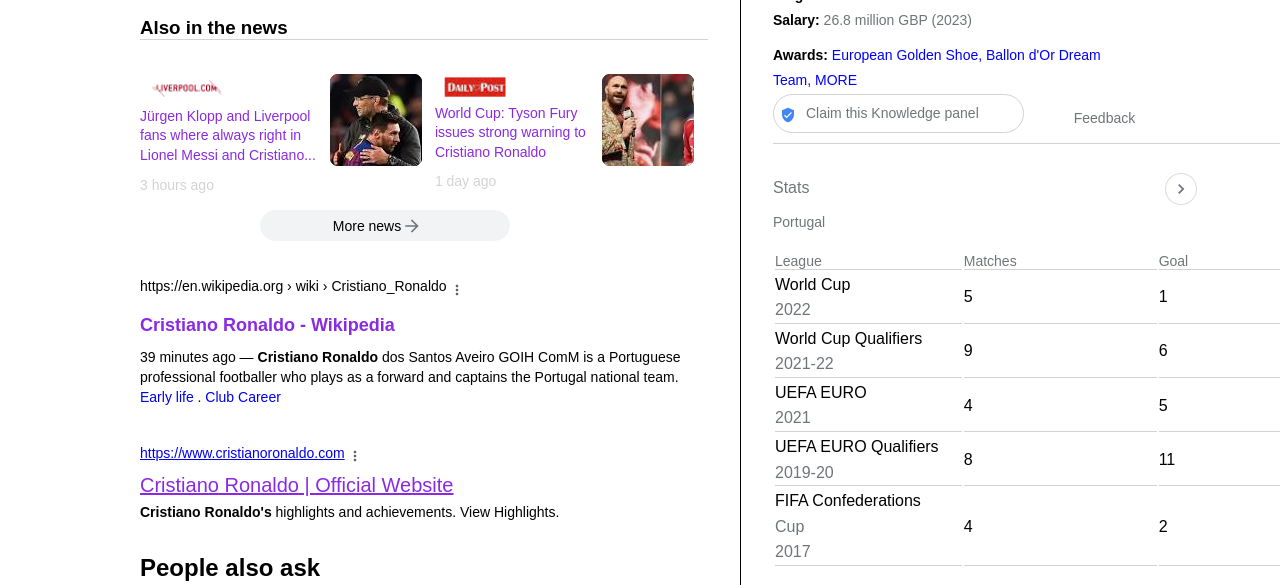
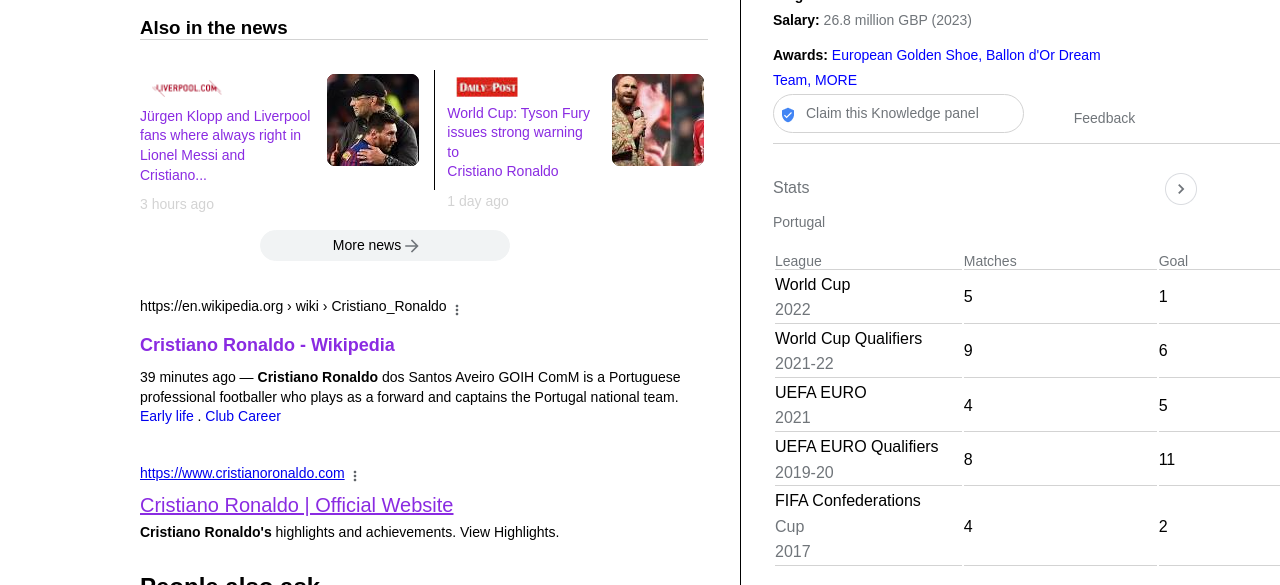
Before and after one commit to zulaykhah/google_searchpage, a plain HTML site: page index.html in a window 1280 px wide. Shown: the part 1194-1779 px from the top of the page. Drawn offline with Linux system fonts and the light colour scheme.

Commit message:
adding lines

```diff
--- a/index.html
+++ b/index.html
@@ -173,6 +173,7 @@
                         <img src="./images/liverpool_pic.PNG" alt="liverpool pic">
                     </div>
                     </div>
+                    <img src="./images/line.png" alt="vertical line" style="width: 5px; height:120px;">
                     <div class="daily_post2">
                         <div class="dailypost_news2">
                         <img src="./images/daily_icon.PNG" alt="dailypost icon" class="dailypost_icon2">
@@ -187,10 +188,15 @@
                     </div>
                 </div>
                 <!--My end of next news  -->
+                    <!-- <div class="hline_left">
+                    <img src="./images/horizontal line.png" alt=" H line" style="width: 50px; height:5px;">
+                    </div> -->
                     <div class="more_news">
                         <p>More news <img src="./images/rightarrow.PNG"  alt="right arrow"></p>
                     </div>
-
+                    <!-- <div class="hline_right">
+                    <img src="./images/horizontal line.png" alt="H line" style="width: 50px; height:5px;">
+                    </div> -->
                 <div class="wikipedia">
                     <a class="wiki">https://en.wikipedia.org › wiki › Cristiano_Ronaldo <img src="./images/vertical_icon.PNG" alt="vertical icon"></a>
                     <h3>Cristiano Ronaldo - Wikipedia</h3>
```
Also changed, not shown: style.css (+8 -0 lines), images/horizontal line.png (added).
